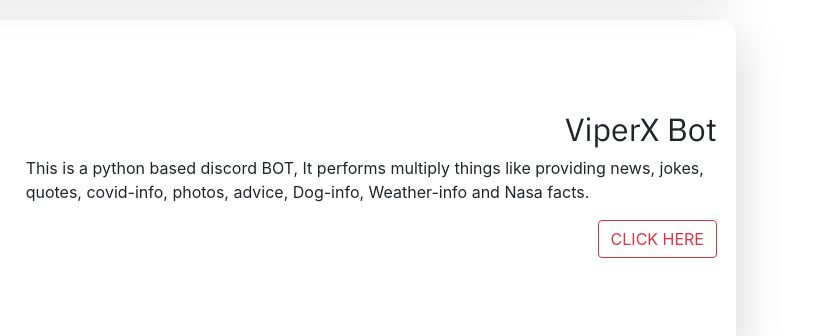
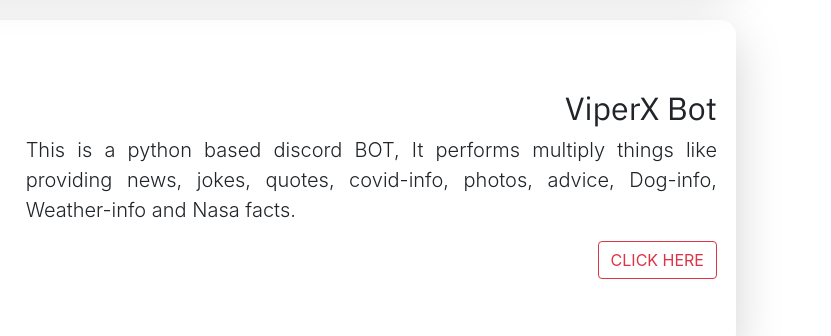
Before and after one commit to dev-amrit460/dev-amrit460.github.io, a plain HTML site: page project.html in a window 1280 px wide. Shown: the part 1822-2158 px from the top of the page, 449-1280 px from the left. Drawn offline with nearby package versions, Linux system fonts and the light colour scheme; a web font is replaced by a local one.

Commit message:
Update project.html

```diff
--- a/project.html
+++ b/project.html
@@ -317,7 +317,7 @@
           class="col-lg-8 col-md-8 col-12 d-flex justify-content-center align-items-end flex-column mt-2 mb-2"
         >
           <h2 class="para_pro">ViperX Bot</h2>
-          <p class="lead1">
+          <p class="lead">
             This is a python based discord BOT, It performs multiply things like providing news, jokes, quotes, covid-info,
             photos, advice, Dog-info, Weather-info and Nasa facts.
           </p>
```
